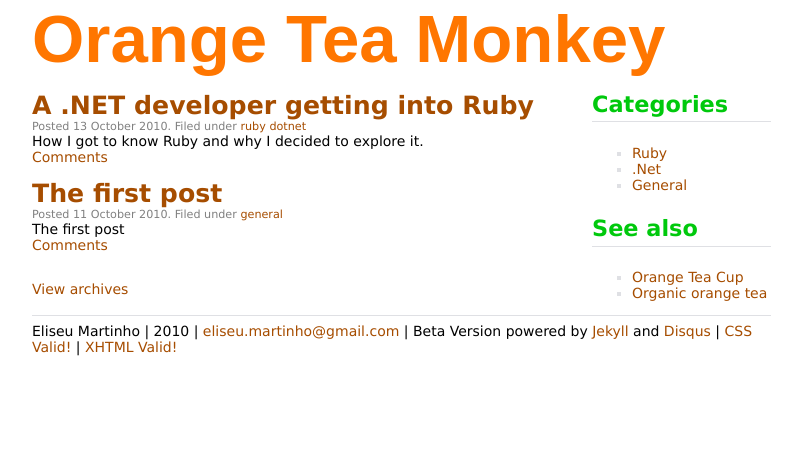
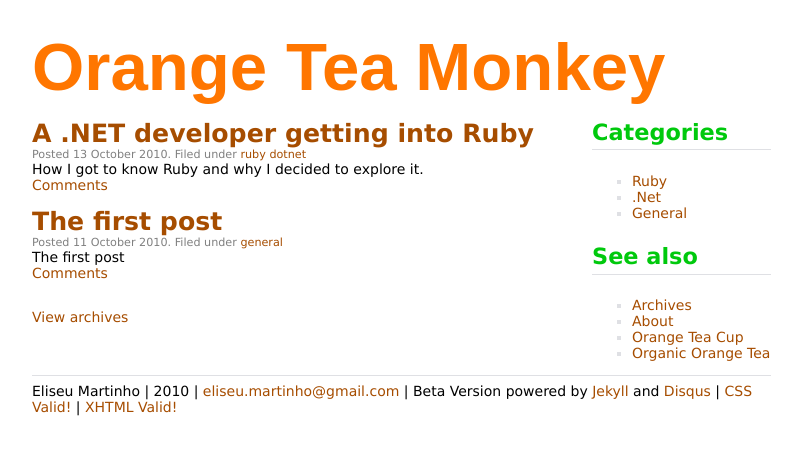
Before and after one commit to orangeeli/orangeteamonkey, a Jekyll site: the page built from index.html, in a window 1280 px wide. Shown: the top 455 px of the page, without its empty margins (188-990 px from the left). Built offline with Jekyll 4.4.1, drawn with Linux system fonts in a browser that asks for light colours; Markdown is read by kramdown in place of the engine named in the settings; comment, search, counter and statistics services are not loaded.

Commit message:
finnally about

```diff
--- a/_includes/footer.html
+++ b/_includes/footer.html
@@ -1,6 +1,6 @@
 <div id="footer">
 	 Eliseu Martinho | 2010 | <span id="email"></span>  | Beta Version powered by <a href="http://jekyllrb.com/" title="Jekyll" target="_blank">Jekyll</a>
-	and <a href="http://disqus.com" class="dsq-brlink"><span class="logo-disqus">Disqus</span></a> |
+	and <a href="http://disqus.com" class="dsq-brlink" target="_blank" title="DISQUS!"><span class="logo-disqus">Disqus</span></a> |
 	<a href="http://jigsaw.w3.org/css-validator/check/referer" title="CSS Valid!" target="_blank">CSS Valid!</a> |
 	<a href="http://validator.w3.org/check?uri=referer" title="XHTML Valid!" target="_blank">XHTML Valid!</a>
 </div>
--- a/_includes/nav.html
+++ b/_includes/nav.html
@@ -19,10 +19,16 @@
 <div id="DivNavLinks">
 <ul id="NavLinks">
   <li>
-	<a href="http://orangeteacup.me">Orange Tea Cup</a>
+        <a href="/archive.html" title="Archives">Archives</a>
   </li>
   <li>
-        <a href="http://orangeteacup.tumblr.com">Organic orange tea</a>
+        <a href="/about.html" title="About">About</a>
+  </li>
+  <li>
+	<a href="http://orangeteacup.me" title="Orange Tea Cup" target="_blank">Orange Tea Cup</a>
+  </li>
+  <li>
+        <a href="http://orangeteacup.tumblr.com" title="Organic Orange Tea" target="_blank">Organic Orange Tea</a>
   </li>
 </ul>
 </div>
--- a/_layouts/base.html
+++ b/_layouts/base.html
@@ -12,6 +12,7 @@
     <script type="text/javascript" src="/js/jquery.js"></script>
     <script type="text/javascript" src="/js/email.js"></script>
     <script type="text/javascript" src="/js/categoriesLoad.js"></script>
+    <script type="text/javascript" src="/js/setUserCommentNameColor.js"></script>
 
     <script type="text/javascript">
 
--- a/css/stylesheet.css
+++ b/css/stylesheet.css
@@ -3,9 +3,10 @@
 body {height: 100%;font-family: Corbel, "Lucida Grande", "Lucida Sans Unicode", "Lucida Sans", "DejaVu Sans", "Bitstream Vera Sans", "Liberation Sans", Verdana, "Verdana Ref", sans-serif; text-align:center; height:100%; font-size: 62.5%;}
 #container{width: 60em; max-width: 100%; /*border: 1px solid black;*/ margin: 0 auto; text-align:left; font-size: 1.4em;}
 
-#header{width: 60em; max-width: 100%; /*border: 1px solid blue;*/ padding-bottom: 1em;}
+#header{width: 60em; max-width: 100%; /*border: 1px solid blue;*/ padding: 2em 0em 1em 0em; margin: 0em;}
 #logo{margin:0px; padding:0px;}
 #title{color: #FF7600; font-family: "bello-pro-1","bello-pro-2",sans-serif;}
+#title a {margin: 0em; padding: 0em;}
 
 /*
 
@@ -24,19 +25,27 @@ h6 {font-size: 1.6em; color: #00C90D; }
 h6.navFirst {font-size: 1.6em; color: #00C90D; padding-bottom: .2em; border-bottom: 1px solid #DFE0E4; width: 8em; margin-bottom: 1em;}
 h6.navAll {font-size: 1.6em; color: #00C90D; padding-bottom: .2em; border-bottom: 1px solid #DFE0E4; width: 8em; margin-bottom: 1em; margin-top: 1em;}
 
+/* nav.html */
 #LoaderImg{display: block;}
-ul {list-style-type:square; color: #DFE0E4;}
+#Categories {list-style-type:square; color: #DFE0E4;}
+#NavLinks {list-style-type:square; color: #DFE0E4;}
 .liTextColor {color: black;}
-blockquote {padding: 1em 0em 1em 4em; text-indent: -0.8em; line-height: 1.48em}
-blockquote:before, blockquote:after, q:before, q:after {content: ""; }
-blockquote, q {quotes: "" ""; font-family: Arial, sans-serif; }
-.quoteAuthor { font-size: .8em;}
 
+/* content */
 .date {font-size: .8em; color: #808080;}
 .infop {text-indent: 20px; line-height: 1.48em; /*text-align: justify;*/}
+.infop a {padding: 0em; margin: 0em;}
 .entry-content{padding-bottom: 1em;}
-.dsq-comment-message{color: #898989;}
-/*#dsq-author-user*{color:#909090;}*/
+
+blockquote {padding: 1em 0em 1em 4em; text-indent: -0.8em; line-height: 1.48em}
+blockquote:before, blockquote:after, q:before, q:after {content: "";}
+blockquote, q {quotes: "" ""; font-family: Arial, sans-serif; }
+.quoteAuthor {font-size: .8em;}
+
+/* about.html */
+.abouttext {font-size: 4.8em !important; font-family: Verdana, sans-serif !important; line-height: 1em; letter-spacing: -3px; font-weight: bold; }
+.about_nav {text-align:right; padding: .5em 0em 10em 0em; font-size: 0.5em;}
+.about_nav_last {text-align:right; padding: .5em 0em 2em 0em; font-size: 0.5em;}
 
 #content{width: 37.5em; float: left; display: inline; max-width: 62.5%; padding-bottom: 1em; /*border: 1px solid green;*/}
 #contentBottom{width: 37.5em; float: left; display: inline; max-width: 62.5%; /*border: 1px solid green;*/}
```
